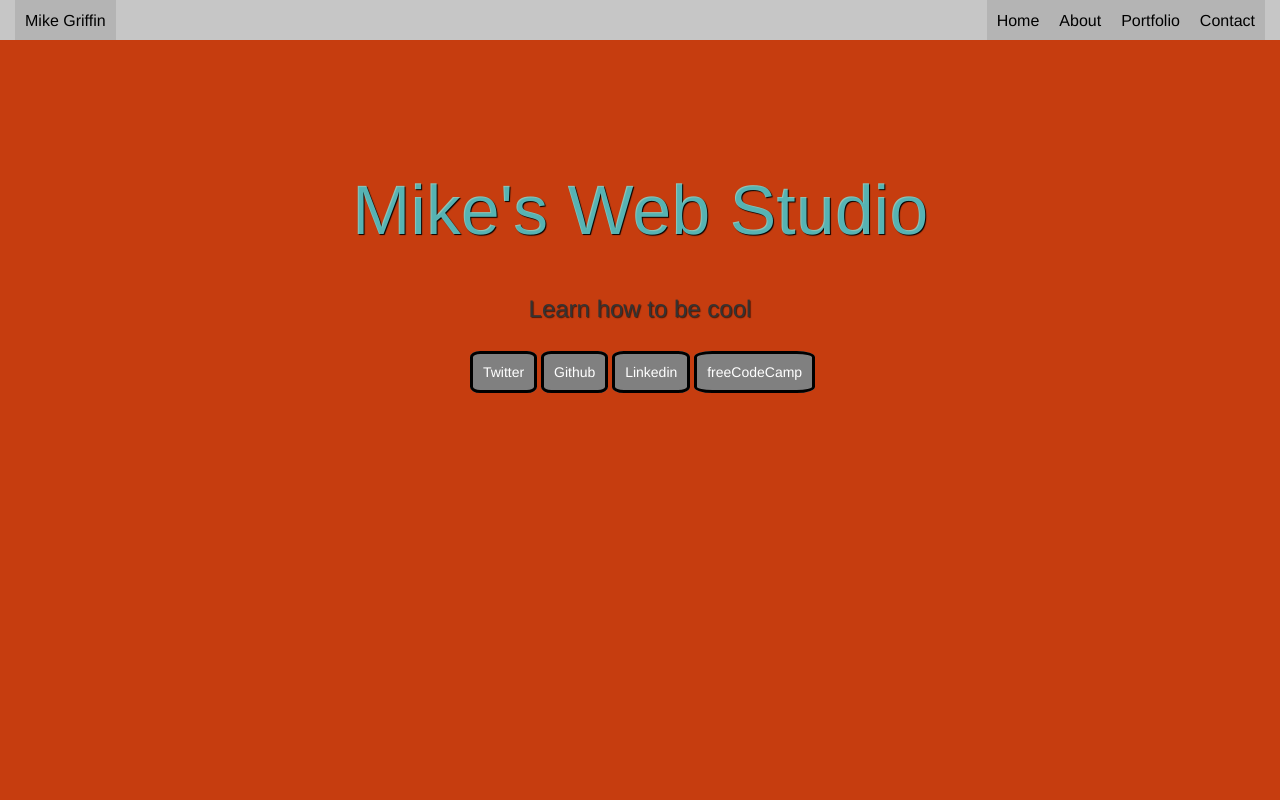
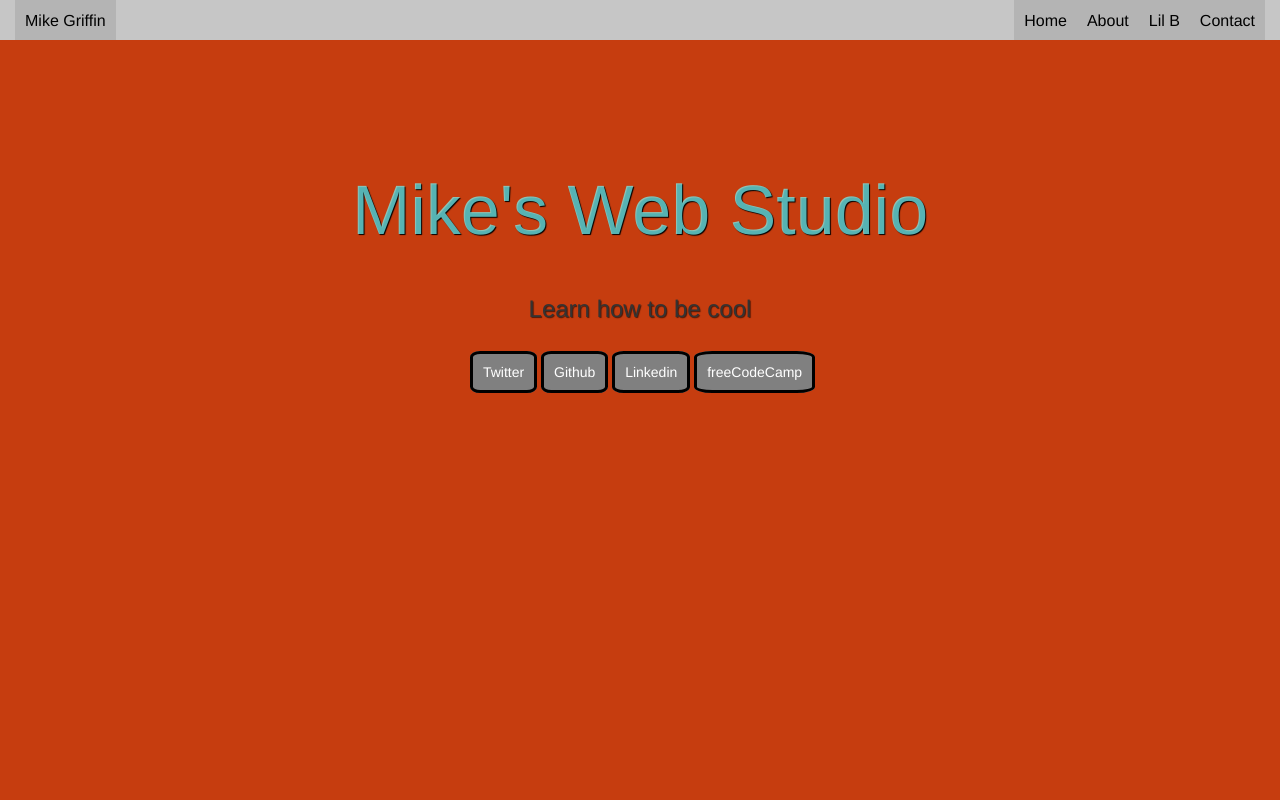
Before and after one commit to Mike-Griffin/mike-griffin.github.io, a plain HTML site: page index.html in a window 1280 px wide. Shown: the top 800 px of the page. Drawn offline with nearby package versions, Linux system fonts and the light colour scheme.

Commit message:
test change

```diff
--- a/index.html
+++ b/index.html
@@ -15,7 +15,7 @@
     <div class="col-xs-9 top-bar-right">
       <ul>
         <li><a href="#contact">Contact</a></li>
-        <li><a href="#portfolio"> Portfolio</a></li>
+        <li><a href="#portfolio"> Lil B</a></li>
         <li><a href="#about">About</a></li>
         <li><a href="#home">Home</a></li>
     </div>
```
